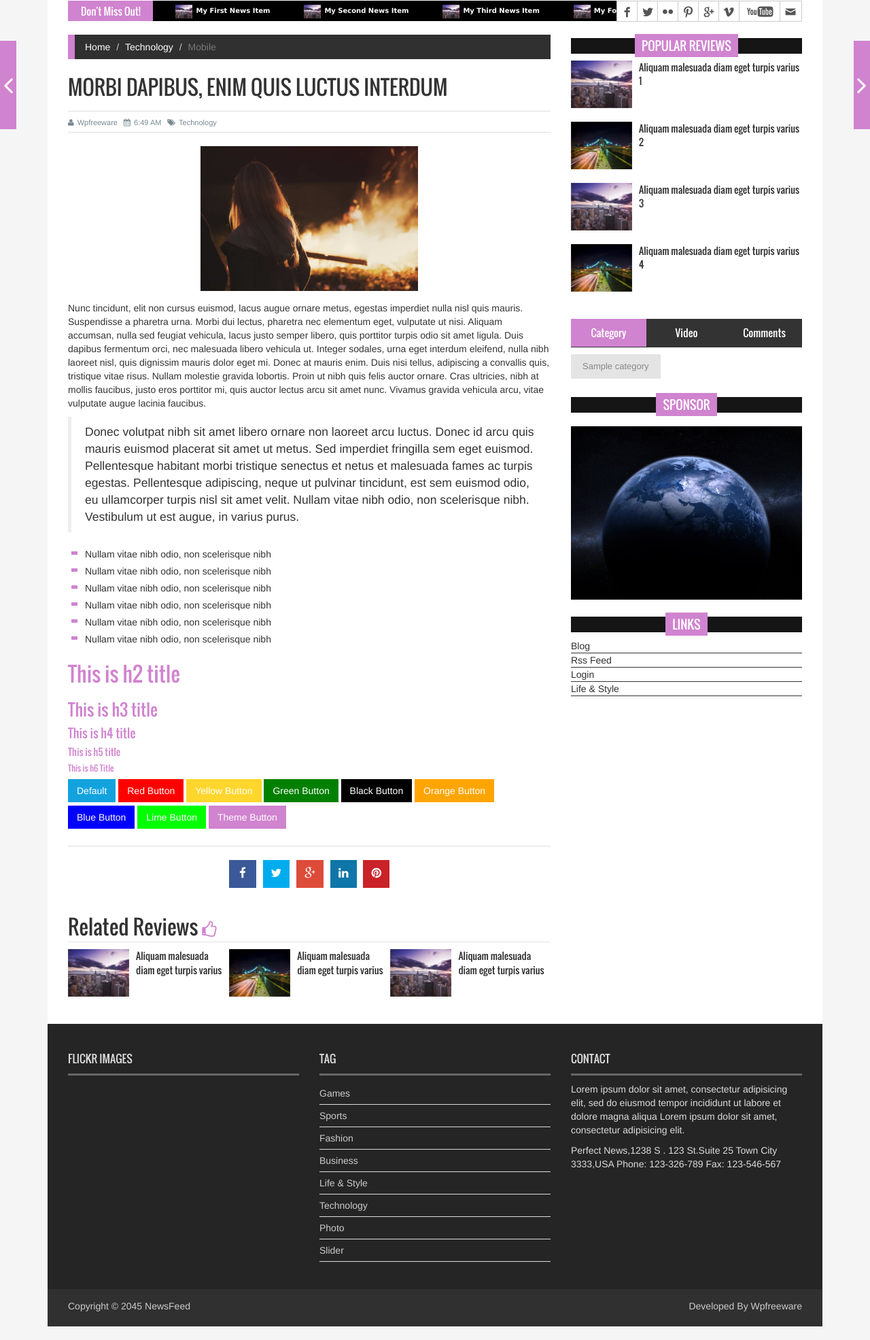
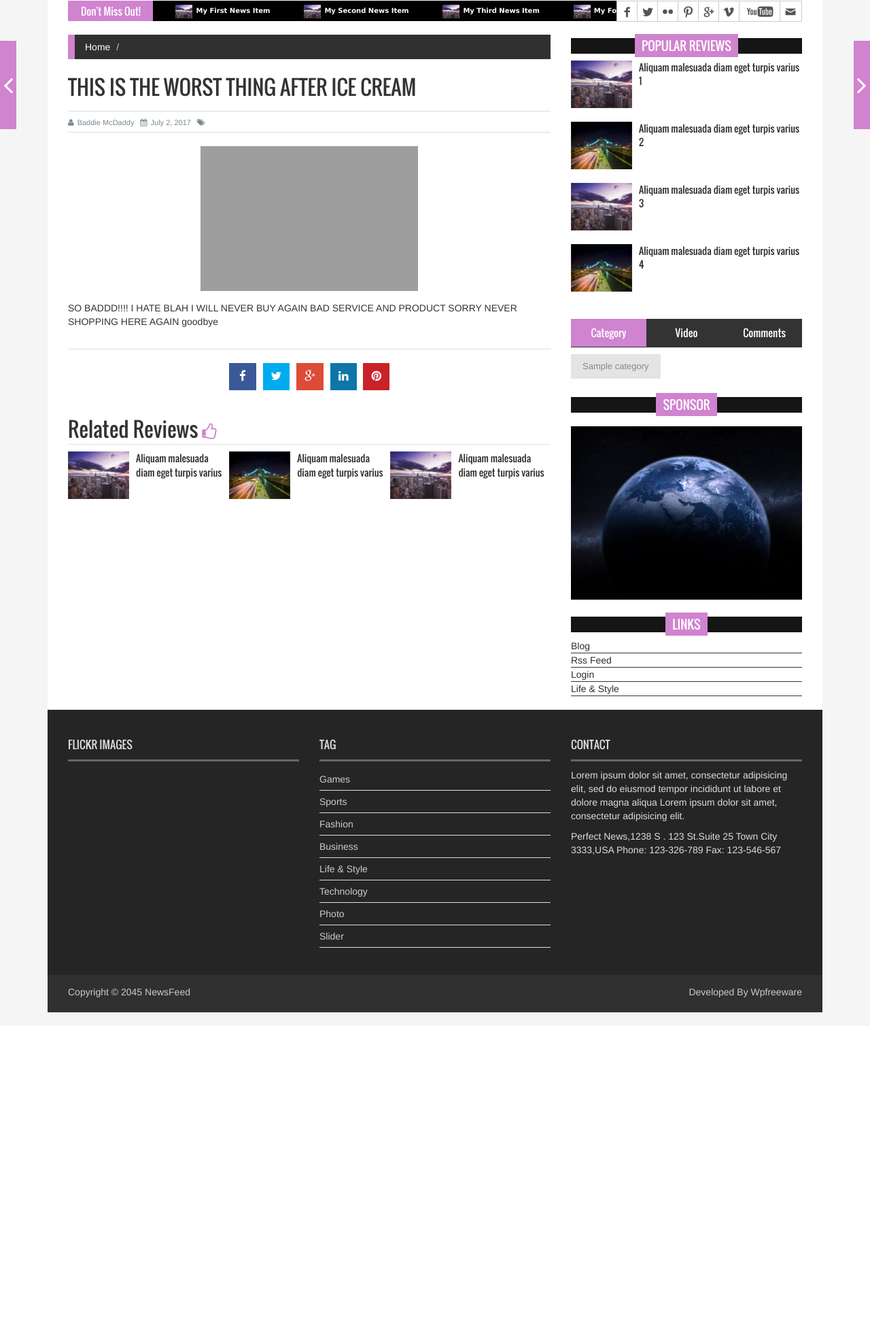
Before and after one commit to CCCodes/ProConDuck, a Django app: page /blog/1/ in a window 1280 px wide. Shown: the part 275-2246 px from the top of the page at 68% size. After the commit the page ends 1764 px from the top, so only its background shows below. Run offline with Django 3.2, Linux system fonts and the light colour scheme; data comes from the database, SQL or seed files in the repository; tables that the repository leaves empty hold one stand-in row (values such as "Sample post"); some libraries are stand-ins or nearby versions; grey boxes are pictures that could not be loaded.

Commit message:
reviews added

```diff
--- a/blog/models.py
+++ b/blog/models.py
@@ -53,7 +53,7 @@ class Review(models.Model):
     reviewer_name = models.CharField(max_length=50)
     date = models.DateField(auto_now=True)
     score = models.IntegerField()
-    image = models.ImageField(blank=True, upload_to="blog/static/blog/images")
+    image = models.ImageField(blank=True, upload_to="images")
     video_link = models.URLField(blank=True)
     review = models.TextField()
 
@@ -79,7 +79,7 @@ class Advertisement(models.Model):
     selected = models.BooleanField(default=True)
     slot = models.ForeignKey(AdSlot, on_delete=models.CASCADE, default=1)
     name = models.CharField(max_length=100)
-    image = models.ImageField(upload_to="blog/static/blog/images")
+    image = models.ImageField(upload_to="images")
     link = models.URLField()
 
     def __str__(self):
--- a/blog/templates/blog/single_page.html
+++ b/blog/templates/blog/single_page.html
@@ -131,14 +131,13 @@
           <div class="single_page">
             <ol class="breadcrumb">
               <li><a href="../">Home</a></li>
-              <li><a href="#">Technology</a></li>
-              <li class="active">Mobile</li>
+              <li><a href="#">{{ review.product.category.name }}</a></li>
             </ol>
-            <h1>Morbi dapibus, enim quis luctus interdum</h1>
-            <div class="post_commentbox"> <a href="#"><i class="fa fa-user"></i>Wpfreeware</a> <span><i class="fa fa-calendar"></i>6:49 AM</span> <a href="#"><i class="fa fa-tags"></i>Technology</a> </div>
-            <div class="single_page_content"> <img class="img-center" src="{% static 'blog/images/single_post_img.jpg' %}" alt="">
-              <p>Nunc tincidunt, elit non cursus euismod, lacus augue ornare metus, egestas imperdiet nulla nisl quis mauris. Suspendisse a pharetra urna. Morbi dui lectus, pharetra nec elementum eget, vulputate ut nisi. Aliquam accumsan, nulla sed feugiat vehicula, lacus justo semper libero, quis porttitor turpis odio sit amet ligula. Duis dapibus fermentum orci, nec malesuada libero vehicula ut. Integer sodales, urna eget interdum eleifend, nulla nibh laoreet nisl, quis dignissim mauris dolor eget mi. Donec at mauris enim. Duis nisi tellus, adipiscing a convallis quis, tristique vitae risus. Nullam molestie gravida lobortis. Proin ut nibh quis felis auctor ornare. Cras ultricies, nibh at mollis faucibus, justo eros porttitor mi, quis auctor lectus arcu sit amet nunc. Vivamus gravida vehicula arcu, vitae vulputate augue lacinia faucibus.</p>
-              <blockquote> Donec volutpat nibh sit amet libero ornare non laoreet arcu luctus. Donec id arcu quis mauris euismod placerat sit amet ut metus. Sed imperdiet fringilla sem eget euismod. Pellentesque habitant morbi tristique senectus et netus et malesuada fames ac turpis egestas. Pellentesque adipiscing, neque ut pulvinar tincidunt, est sem euismod odio, eu ullamcorper turpis nisl sit amet velit. Nullam vitae nibh odio, non scelerisque nibh. Vestibulum ut est augue, in varius purus. </blockquote>
+            <h1>{{ review.title }}</h1>
+            <div class="post_commentbox"> <a href="#"><i class="fa fa-user"></i>{{ review.reviewer_name }}</a> <span><i class="fa fa-calendar"></i>{{ review.date }}</span> <a href="#"><i class="fa fa-tags"></i>{{ review.product.category.name }}</a> </div>
+            <div class="single_page_content"> <img class="img-center" src="/media/{{ review.image }}" alt="">
+              <p>{{ review.review }}</p>
+{% comment %}              <blockquote> Donec volutpat nibh sit amet libero ornare non laoreet arcu luctus. Donec id arcu quis mauris euismod placerat sit amet ut metus. Sed imperdiet fringilla sem eget euismod. Pellentesque habitant morbi tristique senectus et netus et malesuada fames ac turpis egestas. Pellentesque adipiscing, neque ut pulvinar tincidunt, est sem euismod odio, eu ullamcorper turpis nisl sit amet velit. Nullam vitae nibh odio, non scelerisque nibh. Vestibulum ut est augue, in varius purus. </blockquote>
               <ul>
                 <li>Nullam vitae nibh odio, non scelerisque nibh</li>
                 <li>Nullam vitae nibh odio, non scelerisque nibh</li>
@@ -160,7 +159,7 @@
               <button class="btn btn-orange">Orange Button</button>
               <button class="btn btn-blue">Blue Button</button>
               <button class="btn btn-lime">Lime Button</button>
-              <button class="btn btn-theme">Theme Button</button>
+              <button class="btn btn-theme">Theme Button</button>{% endcomment %}
             </div>
             <div class="social_link">
               <ul class="sociallink_nav">
```
Also changed, not shown: blog/templates/blog/main.html (+7 -7 lines).
